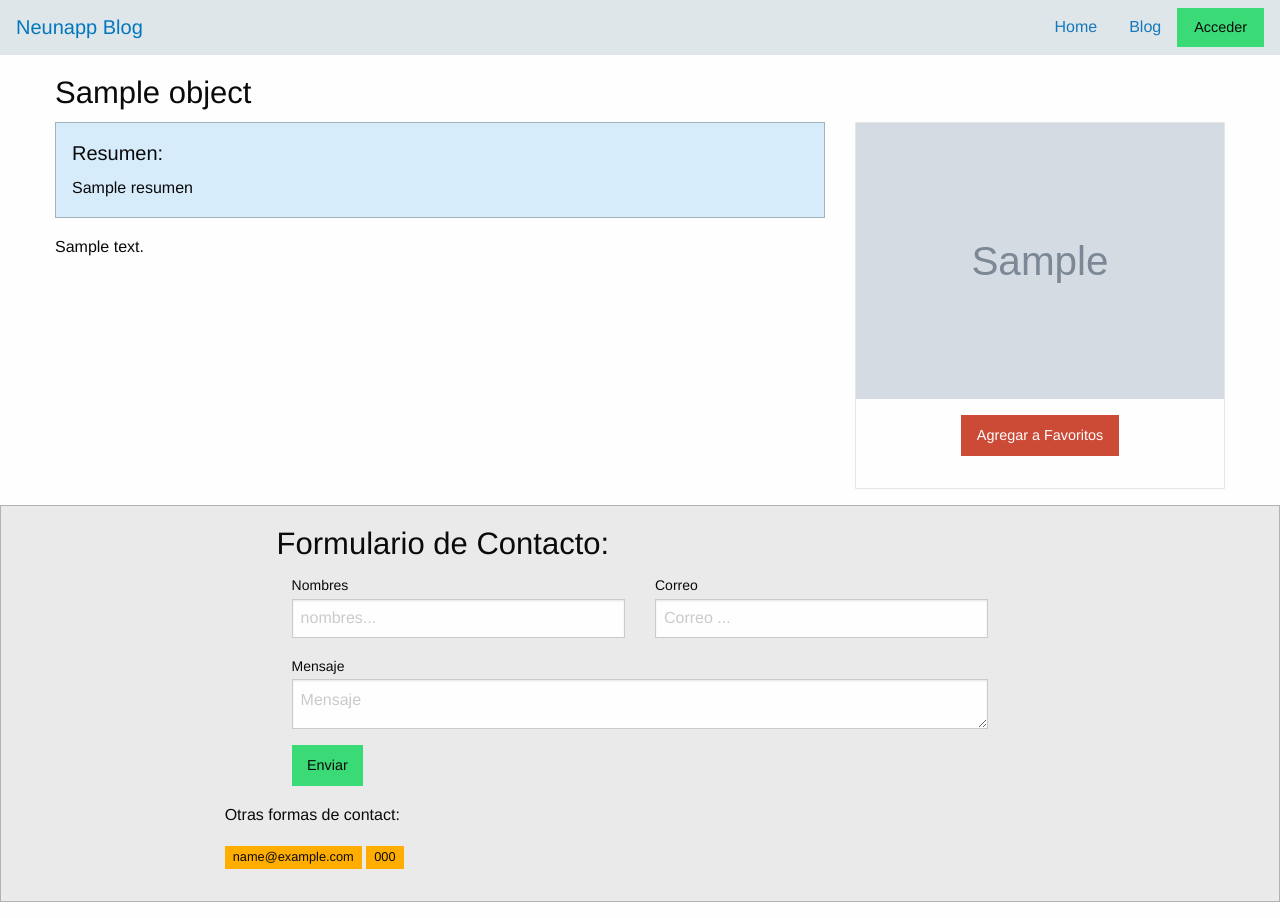
After one commit to vlvarezillanes13/my-blog-dj, a Django app: template blog/templates/entrada/detail.html in a window 1280 px wide. The commit adds this page. Run offline with Django 3.2, Linux system fonts and the light colour scheme; the template is opened without the code that fills it: most values are stand-ins (such as "Sample title", 1, 10 or a date in 2020); grey boxes marked "Sample" are stand-in pictures; some libraries are stand-ins or nearby versions.

Commit message:
vista detallada

```diff
--- a/blog/applications/entrada/urls.py
+++ b/blog/applications/entrada/urls.py
@@ -10,4 +10,9 @@ urlpatterns = [
         views.EntryListView.as_view(),
         name='entry-lista',
     ),
+    path(
+        'entrada/<pk>/',
+        views.EntryDetailView.as_view(),
+        name='entry-detail',
+    ),
 ]
--- /dev/null
+++ b/blog/templates/entrada/detail.html
@@ -0,0 +1,42 @@
+<!-- head para PC -->
+{% extends "entrada/base_entrada.html" %}
+{% load  static %}
+
+{% block content %}
+
+{% include "includes/header.html" %}
+
+<div class="grid-container">
+    <div class="grid-x grid-margin-x" style="margin-top: 1em;">
+        <h3 class="cell">{{object.title}}</h3>
+
+        <!-- bloque de contenido del articulo -->
+        <div class="cell large-8">
+            <div class="cell callout primary">
+                <h5>Resumen:</h5>
+                <p>{{ entry.resumen }}</p>
+            </div>
+            <div>
+                <p>{{ entry.content|safe }}</p>
+            </div>
+        </div>
+        <!-- FIN bloque contenido del articulo -->
+
+        <!-- bloque llamada a la accion -->
+        <div class="cell large-4">
+            <div class="card" style="width: 100%;">
+                <img src="{{ entry.image.url }}">
+                <div class="card-section" style="width: 100%;">
+                  <div class="blog-action">
+                    <a class="button alert" href="#">Agregar a Favoritos</a>
+                  </div>
+                </div>
+            </div>
+        </div>
+        <!-- FIN bloque llamada a la accion -->
+
+    </div>
+</div>
+{% include "includes/footer.html" %}
+
+{% endblock content %}
--- a/blog/templates/includes/header.html
+++ b/blog/templates/includes/header.html
@@ -11,10 +11,10 @@
         <div class="cell small-12 large-5">
             <ul class="menu" style="justify-content: flex-end;">
                 <li>
-                    <a href="#">Home</a>
+                    <a href="{% url 'home_app:index' %}">Home</a>
                 </li>
                 <li>
-                    <a href="#">Blog</a>
+                    <a href="{% url 'entrada_app:entry-lista' %}">Blog</a>
                 </li>
                 <li>
                     <a class="success button">Acceder</a>
```
Also changed, not shown: blog/applications/entrada/views.py (+7 -1 lines), blog/templates/home/index.html (+7 -3 lines).
